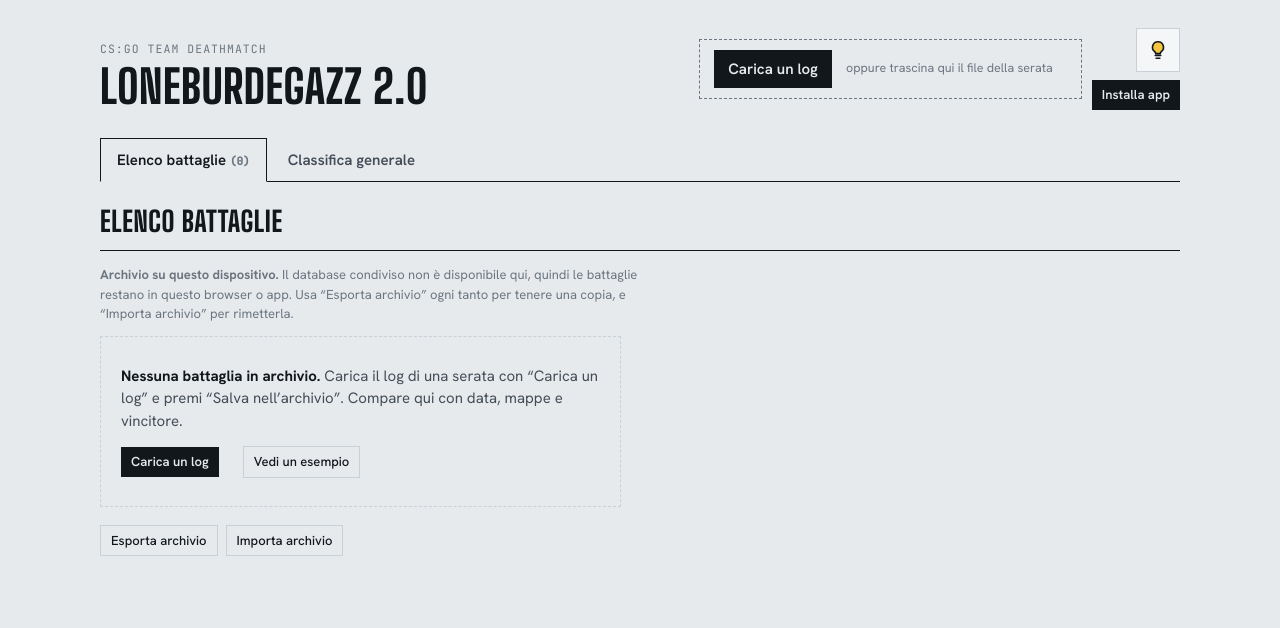
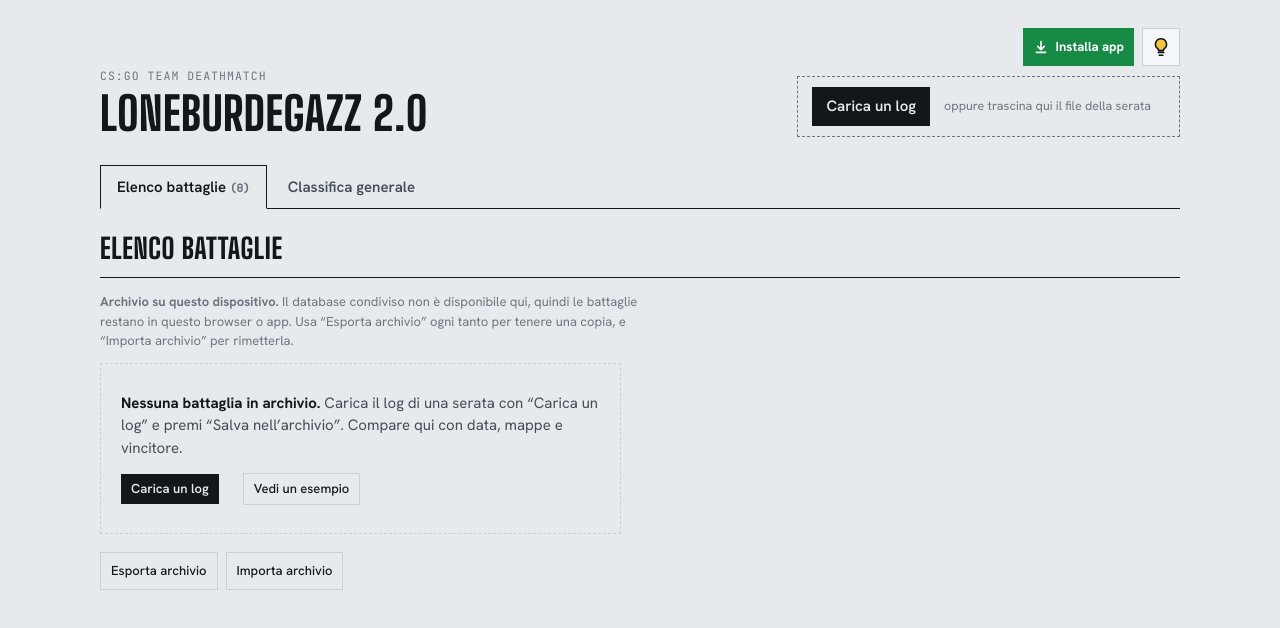
Before and after one commit to angelosandroninote2-maker/loneburdegazz2.0, a plain HTML site: page index.html in a window 1280 px wide. Drawn offline with Linux system fonts and the light colour scheme; no server answers.

Commit message:
Add files via upload

```diff
--- a/index.html
+++ b/index.html
@@ -64,10 +64,15 @@ button, input, select { font: inherit; color: inherit; }
 .sw.sq0 { background: var(--sq0); } .sw.sq1 { background: var(--sq1); } .sw.sqn { background: var(--muted); }
 
 /* testata + caricamento */
-.topr { display: flex; align-items: center; gap: 10px; }
-.bcol { display: flex; flex-direction: column; align-items: flex-end; gap: 8px; }
-body.indetail #install { display: none; }
-.bulb { width: 44px; height: 44px; display: inline-flex; align-items: center; justify-content: center; border: 1px solid var(--line); background: var(--surface); color: var(--ink); cursor: pointer; }
+.topr { display: flex; flex-direction: column; align-items: flex-end; gap: 10px; min-width: 0; max-width: 100%; }
+.tools { display: flex; align-items: center; justify-content: flex-end; flex-wrap: wrap; gap: 8px; }
+.tools .btn { height: 38px; display: inline-flex; align-items: center; gap: 7px; }
+#auth { max-width: 260px; overflow: hidden; text-overflow: ellipsis; white-space: nowrap; display: inline-block; line-height: 38px; padding-top: 0; padding-bottom: 0; }
+#auth[hidden], #install[hidden] { display: none; }
+.btn.go { background: #178a45; border-color: #178a45; color: #fff; font-weight: 700; }
+.btn.go:hover { background: #12733a; border-color: #12733a; }
+.btn.go:focus-visible { outline: 2px solid var(--ink); outline-offset: 2px; }
+.bulb { width: 38px; height: 38px; display: inline-flex; align-items: center; justify-content: center; border: 1px solid var(--line); background: var(--surface); color: var(--ink); cursor: pointer; }
 .bulb:hover { border-color: var(--ink); }
 .bulb[aria-pressed="true"] .glass { fill: #f5c542; stroke: #12171c; }
 .top { display: flex; flex-wrap: wrap; gap: 16px 32px; align-items: flex-end; justify-content: space-between; }
@@ -197,7 +202,8 @@ dl.kv dt { color: var(--ink2); } dl.kv dd { margin: 0; font-weight: 700; text-al
 body.indetail .tabs { display: none; }
 body.indetail .top h1 { font-size: 22px; margin-top: 2px; }
 body.indetail .top { align-items: center; }
-body.indetail .bulb { width: 38px; height: 38px; }
+body.indetail .topr { flex-direction: row-reverse; align-items: center; gap: 12px; }
+body.indetail #install { display: none; }
 body.indetail .drop small { display: none; }
 .tabs button { padding: 10px 16px; font-weight: 600; color: var(--ink2); background: none; cursor: pointer; border: 1px solid transparent; border-bottom: 0; margin-bottom: -1px; }
 .tabs button:hover { color: var(--ink); }
@@ -327,18 +333,21 @@ tr.picked td { background: var(--bg); }
       <h1 id="title">LONEBURDEGAZZ 2.0</h1>
     </div>
     <div class="topr">
+      <div class="tools">
+        <button type="button" class="btn sm go" id="install" hidden title="Installa il lettore come app sul computer o sul telefono">
+          <svg viewBox="0 0 24 24" width="16" height="16" aria-hidden="true" fill="none" stroke="currentColor" stroke-width="2.4" stroke-linecap="round" stroke-linejoin="round"><path d="M12 4v11M7 11l5 5 5-5M5 20h14"/></svg>
+          Installa app
+        </button>
+        <button type="button" class="btn ghost sm" id="auth" hidden></button>
+        <button type="button" class="bulb" id="theme" aria-pressed="false" title="Cambia tema chiaro / scuro" aria-label="Cambia tema chiaro o scuro">
+          <svg viewBox="0 0 24 24" width="22" height="22" aria-hidden="true" fill="none" stroke="currentColor" stroke-width="1.8" stroke-linecap="round" stroke-linejoin="round"><path class="glass" d="M9 18h6M10 21h4M12 3a6 6 0 0 0-3.6 10.8c.7.6 1.1 1.3 1.1 2.2h5c0-.9.4-1.6 1.1-2.2A6 6 0 0 0 12 3z"/></svg>
+        </button>
+      </div>
       <div class="drop" id="drop">
         <input type="file" id="file" accept=".log,.txt,text/plain" multiple>
         <label class="btn" for="file">Carica un log</label>
         <small>oppure trascina qui il file della serata</small>
         <span id="msg" role="status"></span>
-    </div>
-    <button type="button" class="btn ghost sm" id="auth" hidden></button>
-    <div class="bcol">
-    <button type="button" class="bulb" id="theme" aria-pressed="false" title="Cambia tema chiaro / scuro" aria-label="Cambia tema chiaro o scuro">
-      <svg viewBox="0 0 24 24" width="22" height="22" aria-hidden="true" fill="none" stroke="currentColor" stroke-width="1.8" stroke-linecap="round" stroke-linejoin="round"><path class="glass" d="M9 18h6M10 21h4M12 3a6 6 0 0 0-3.6 10.8c.7.6 1.1 1.3 1.1 2.2h5c0-.9.4-1.6 1.1-2.2A6 6 0 0 0 12 3z"/></svg>
-    </button>
-      <button type="button" class="btn sm" id="install" hidden title="Installa il lettore come app sul computer o sul telefono">Installa app</button>
       </div>
     </div>
   </header>
```
Lines whose indentation alone changed are shown as unchanged.
